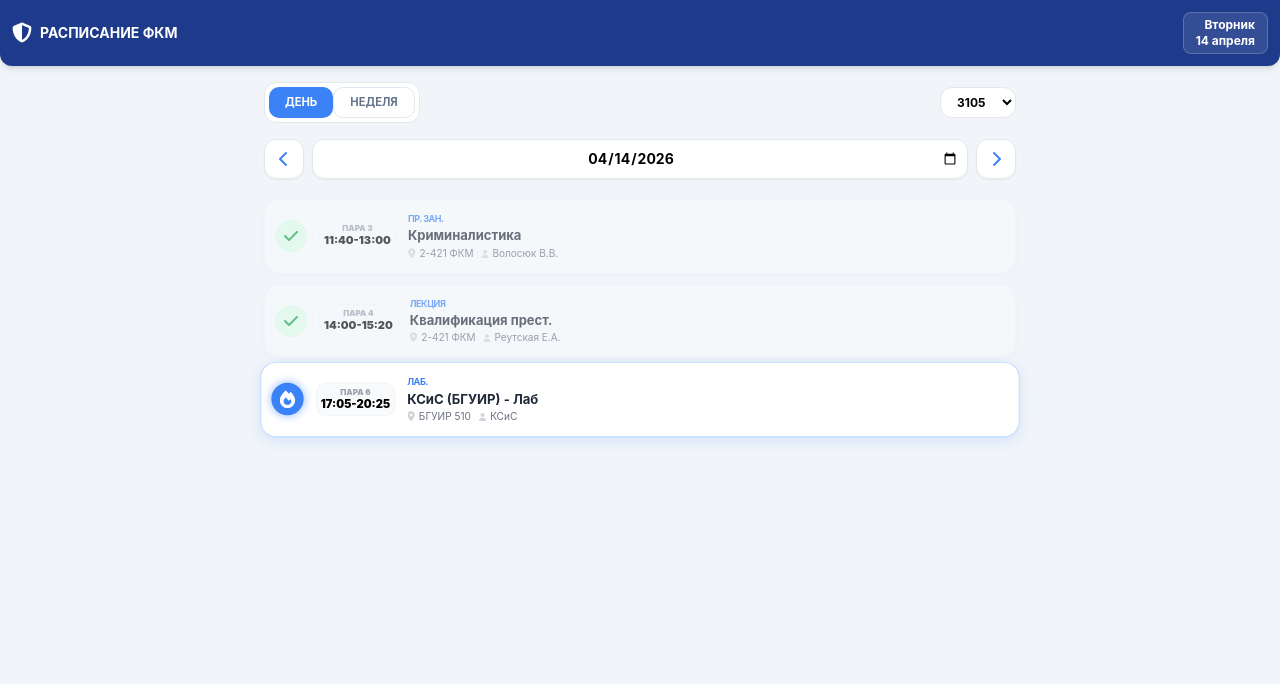
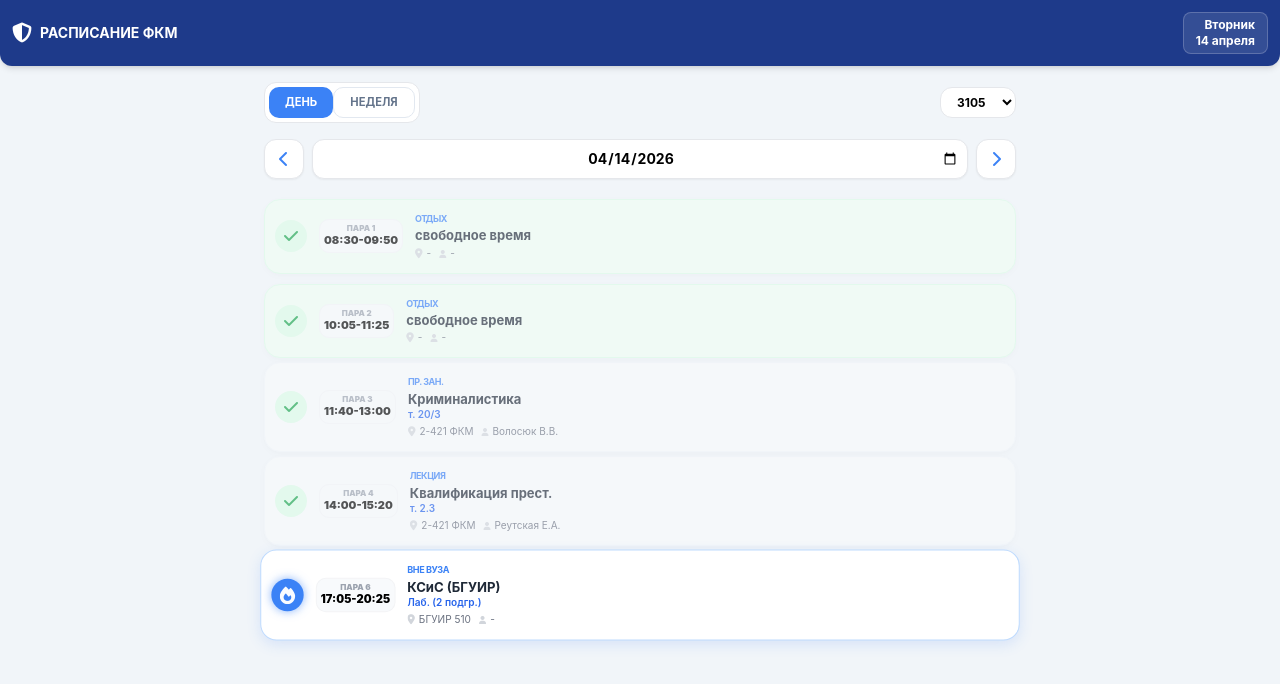
Before and after one commit to Very-Better-Man/schedule, a plain HTML site: page index.html in a window 1280 px wide. Drawn offline with nearby package versions, Linux system fonts and the light colour scheme.

Commit message:
index.html

```diff
--- a/index.html
+++ b/index.html
@@ -89,78 +89,96 @@
     <script>
         let viewMode = 'day';
 
+        // База данных с добавленными темами занятий и всеми явными форточками
         const lessons = [
-            // 13.04 - 18.04
-            { date: "2026-04-13", group: "3105", period: 1, time: "08:30-09:50", subject: "МПП", type: "Сем.", room: "2-421 ФКМ", teacher: "Озеров А.А." },
-            { date: "2026-04-13", group: "3105", period: 2, time: "10:05-11:25", subject: "ППФП", type: "Пр. зан.", room: "с/з МАШ", teacher: "Равко Р.В." },
-            { date: "2026-04-13", group: "3105", period: 3, time: "11:40-13:00", subject: "свободное время", type: "Отдых", room: "-", teacher: "-" },
-            { date: "2026-04-13", group: "3105", period: 4, time: "14:00-15:20", subject: "свободное время", type: "Отдых", room: "-", teacher: "-" },
-            { date: "2026-04-13", group: "3105", period: 6, time: "17:05-18:30", subject: "КСиС (БГУИР)", type: "Лекция", room: "БГУИР 510", teacher: "КСиС" },
+            // 13.04
+            { date: "2026-04-13", group: "3105", period: 1, time: "08:30-09:50", subject: "МПП", topic: "т. 21 ч. 2", type: "Сем.", room: "2-421 ФКМ", teacher: "Озеров А.А." },
+            { date: "2026-04-13", group: "3105", period: 2, time: "10:05-11:25", subject: "ППФП", topic: "т. 29.1", type: "Пр. зан.", room: "с/з МАШ", teacher: "Равко Р.В." },
+            { date: "2026-04-13", group: "3105", period: 3, time: "11:40-13:00", subject: "свободное время", topic: "", type: "Отдых", room: "-", teacher: "-" },
+            { date: "2026-04-13", group: "3105", period: 4, time: "14:00-15:20", subject: "свободное время", topic: "", type: "Отдых", room: "-", teacher: "-" },
+            { date: "2026-04-13", group: "3105", period: 6, time: "17:05-18:30", subject: "КСиС (БГУИР)", topic: "Лекция", type: "Вне вуза", room: "БГУИР 510", teacher: "-" },
 
-            { date: "2026-04-14", group: "3105", period: 3, time: "11:40-13:00", subject: "Криминалистика", type: "Пр. зан.", room: "2-421 ФКМ", teacher: "Волосюк В.В." },
-            { date: "2026-04-14", group: "3105", period: 4, time: "14:00-15:20", subject: "Квалификация прест.", type: "Лекция", room: "2-421 ФКМ", teacher: "Реутская Е.А." },
-            { date: "2026-04-14", group: "3105", period: 6, time: "17:05-20:25", subject: "КСиС (БГУИР) - Лаб", type: "Лаб.", room: "БГУИР 510", teacher: "КСиС" },
+            // 14.04 (Специально добавлены 1 и 2 пары, чтобы 3-я не была первой в списке)
+            { date: "2026-04-14", group: "3105", period: 1, time: "08:30-09:50", subject: "свободное время", topic: "", type: "Отдых", room: "-", teacher: "-" },
+            { date: "2026-04-14", group: "3105", period: 2, time: "10:05-11:25", subject: "свободное время", topic: "", type: "Отдых", room: "-", teacher: "-" },
+            { date: "2026-04-14", group: "3105", period: 3, time: "11:40-13:00", subject: "Криминалистика", topic: "т. 20/3", type: "Пр. зан.", room: "2-421 ФКМ", teacher: "Волосюк В.В." },
+            { date: "2026-04-14", group: "3105", period: 4, time: "14:00-15:20", subject: "Квалификация прест.", topic: "т. 2.3", type: "Лекция", room: "2-421 ФКМ", teacher: "Реутская Е.А." },
+            { date: "2026-04-14", group: "3105", period: 6, time: "17:05-20:25", subject: "КСиС (БГУИР)", topic: "Лаб. (2 подгр.)", type: "Вне вуза", room: "БГУИР 510", teacher: "-" },
 
-            { date: "2026-04-15", group: "3105", period: 1, time: "08:30-09:50", subject: "Криминалистика", type: "Пр. зан.", room: "2-417 ФКМ", teacher: "Волосюк В.В." },
-            { date: "2026-04-15", group: "3105", period: 2, time: "10:05-11:25", subject: "Гражданское право", type: "Лекция", room: "Л/з 2 МАШ", teacher: "Ефременко Е.М." },
-            { date: "2026-04-15", group: "3105", period: 3, time: "11:40-13:00", subject: "Гражданское право", type: "Лекция", room: "Л/з 2 МАШ", teacher: "Ефременко Е.М." },
-            { date: "2026-04-15", group: "3105", period: 4, time: "14:00-15:20", subject: "Гражданский процесс", type: "Лекция", room: "Л/з 2 МАШ", teacher: "Фицук Т.М." },
+            // 15.04
+            { date: "2026-04-15", group: "3105", period: 1, time: "08:30-09:50", subject: "Криминалистика", topic: "т. 21", type: "Пр. зан.", room: "2-417 ФКМ", teacher: "Волосюк В.В." },
+            { date: "2026-04-15", group: "3105", period: 2, time: "10:05-11:25", subject: "Гражданское право", topic: "т. 27.3", type: "Лекция", room: "Л/з 2 МАШ", teacher: "Ефременко Е.М." },
+            { date: "2026-04-15", group: "3105", period: 3, time: "11:40-13:00", subject: "Гражданское право", topic: "т. 27.4, 28", type: "Лекция", room: "Л/з 2 МАШ", teacher: "Ефременко Е.М." },
+            { date: "2026-04-15", group: "3105", period: 4, time: "14:00-15:20", subject: "Гражданский процесс", topic: "т. 34/2", type: "Лекция", room: "Л/з 2 МАШ", teacher: "Фицук Т.М." },
 
-            { date: "2026-04-16", group: "3105", period: 1, time: "08:30-09:50", subject: "Переезд", type: "Орг.", room: "222 ➔ 510 МАШ", teacher: "-" },
-            { date: "2026-04-16", group: "3105", period: 2, time: "10:05-11:25", subject: "ИОСД", type: "Пр. зан.", room: "222 МАШ", teacher: "Власюк А.В." },
-            { date: "2026-04-16", group: "3105", period: 3, time: "11:40-13:00", subject: "ИОСД", type: "Пр. зан.", room: "222 МАШ", teacher: "Власюк А.В." },
-            { date: "2026-04-16", group: "3105", period: 4, time: "14:00-15:20", subject: "Переезд", type: "Орг.", room: "222 ➔ 508 МАШ", teacher: "-" },
+            // 16.04
+            { date: "2026-04-16", group: "3105", period: 1, time: "08:30-09:50", subject: "Переезд", topic: "", type: "Орг.", room: "222 ➔ 510 МАШ", teacher: "-" },
+            { date: "2026-04-16", group: "3105", period: 2, time: "10:05-11:25", subject: "ИОСД", topic: "т. 2.6 (выездное)", type: "Пр. зан.", room: "222 МАШ", teacher: "Власюк А.В." },
+            { date: "2026-04-16", group: "3105", period: 3, time: "11:40-13:00", subject: "ИОСД", topic: "т. 2.6 (выездное)", type: "Пр. зан.", room: "222 МАШ", teacher: "Власюк А.В." },
+            { date: "2026-04-16", group: "3105", period: 4, time: "14:00-15:20", subject: "Переезд", topic: "", type: "Орг.", room: "222 ➔ 508 МАШ", teacher: "-" },
 
-            { date: "2026-04-17", group: "3105", period: 1, time: "08:30-09:50", subject: "свободное время", type: "Отдых", room: "-", teacher: "-" },
-            { date: "2026-04-17", group: "3105", period: 2, time: "10:05-11:25", subject: "МПП", type: "Пр. зан.", room: "2-421 ФКМ", teacher: "Озеров А.А." },
-            { date: "2026-04-17", group: "3105", period: 3, time: "11:40-13:00", subject: "ТСП*", type: "Лекция", room: "Л/з 2 МАШ", teacher: "Егоров Д.А.", secret: true },
-            { date: "2026-04-17", group: "3105", period: 4, time: "14:00-15:20", subject: "Криминалистика", type: "Лекция", room: "Л/з 2 МАШ", teacher: "Рубис А.С." },
+            // 17.04
+            { date: "2026-04-17", group: "3105", period: 1, time: "08:30-09:50", subject: "свободное время", topic: "", type: "Отдых", room: "-", teacher: "-" },
+            { date: "2026-04-17", group: "3105", period: 2, time: "10:05-11:25", subject: "МПП", topic: "т. 21", type: "Пр. зан.", room: "2-421 ФКМ", teacher: "Озеров А.А." },
+            { date: "2026-04-17", group: "3105", period: 3, time: "11:40-13:00", subject: "ТСП*", topic: "т. 3.1", type: "Лекция", room: "Л/з 2 МАШ", teacher: "Егоров Д.А.", secret: true },
+            { date: "2026-04-17", group: "3105", period: 4, time: "14:00-15:20", subject: "Криминалистика", topic: "т. 22/1", type: "Лекция", room: "Л/з 2 МАШ", teacher: "Рубис А.С." },
 
-            { date: "2026-04-18", group: "3105", period: 2, time: "10:05-11:25", subject: "Гражданский процесс", type: "Сем.", room: "2-421 ФКМ", teacher: "Фицук Т.М." },
-            { date: "2026-04-18", group: "3105", period: 3, time: "11:40-13:00", subject: "Гражданское право", type: "Сем.", room: "2-421 ФКМ", teacher: "Колбасин Д.А." },
+            // 18.04
+            { date: "2026-04-18", group: "3105", period: 1, time: "08:30-09:50", subject: "свободное время", topic: "", type: "Отдых", room: "-", teacher: "-" },
+            { date: "2026-04-18", group: "3105", period: 2, time: "10:05-11:25", subject: "Гражданский процесс", topic: "т. 34", type: "Сем.", room: "2-421 ФКМ", teacher: "Фицук Т.М." },
+            { date: "2026-04-18", group: "3105", period: 3, time: "11:40-13:00", subject: "Гражданское право (ч.2)", topic: "т. 27.1", type: "Сем.", room: "2-421 ФКМ", teacher: "Колбасин Д.А." },
 
-            // 20.04 - 25.04
-            { date: "2026-04-20", group: "3105", period: 1, time: "08:30-18:00", subject: "отпуск", type: "Отдых", room: "-", teacher: "-" },
-            { date: "2026-04-21", group: "3105", period: 1, time: "08:30-18:00", subject: "отпуск", type: "Отдых", room: "-", teacher: "-" },
-            { date: "2026-04-22", group: "3105", period: 1, time: "08:30-09:50", subject: "свободное время", type: "Отдых", room: "-", teacher: "-" },
-            { date: "2026-04-22", group: "3105", period: 2, time: "10:05-11:25", subject: "Гражд. пр. (ч.2)", type: "Сем.", room: "2-421 ФКМ", teacher: "Колбасин Д.А." },
-            { date: "2026-04-22", group: "3105", period: 3, time: "11:40-13:00", subject: "ОРД ОВД*", type: "Лекция", room: "Л/з 3 МАШ", teacher: "Мартынов А.О.", secret: true },
-            { date: "2026-04-22", group: "3105", period: 4, time: "14:00-15:20", subject: "ППФП", type: "Пр. зан.", room: "с/з МАШ", teacher: "Равко Р.В. и др." },
+            // 20.04 & 21.04
+            { date: "2026-04-20", group: "3105", period: 1, time: "08:30-18:00", subject: "отпуск", topic: "", type: "Отдых", room: "-", teacher: "-" },
+            { date: "2026-04-21", group: "3105", period: 1, time: "08:30-18:00", subject: "отпуск", topic: "", type: "Отдых", room: "-", teacher: "-" },
 
-            { date: "2026-04-23", group: "3105", period: 1, time: "08:30-09:50", subject: "ОРД ОВД*", type: "Пр. зан.", room: "237 МАШ", teacher: "Ковалик Б.В.", secret: true },
-            { date: "2026-04-23", group: "3105", period: 2, time: "10:05-11:25", subject: "Квал. прест-й", type: "Сем.", room: "2-421 ФКМ", teacher: "Сулимов М.А." },
-            { date: "2026-04-23", group: "3105", period: 3, time: "11:40-13:00", subject: "ППФП", type: "Пр. зан.", room: "с/з МАШ", teacher: "Равко Р.В. и др." },
-            { date: "2026-04-23", group: "3105", period: 4, time: "14:00-15:20", subject: "свободное время", type: "Отдых", room: "-", teacher: "-" },
+            // 22.04
+            { date: "2026-04-22", group: "3105", period: 1, time: "08:30-09:50", subject: "свободное время", topic: "", type: "Отдых", room: "-", teacher: "-" },
+            { date: "2026-04-22", group: "3105", period: 2, time: "10:05-11:25", subject: "Гражд. пр. (ч.2)", topic: "т. 27.2", type: "Сем.", room: "2-421 ФКМ", teacher: "Колбасин Д.А." },
+            { date: "2026-04-22", group: "3105", period: 3, time: "11:40-13:00", subject: "ОРД ОВД*", topic: "т. 30", type: "Лекция", room: "Л/з 3 МАШ", teacher: "Мартынов А.О.", secret: true },
+            { date: "2026-04-22", group: "3105", period: 4, time: "14:00-15:20", subject: "ППФП", topic: "т. 29.2", type: "Пр. зан.", room: "с/з МАШ", teacher: "Равко Р.В. и др." },
 
-            { date: "2026-04-24", group: "3105", period: 1, time: "08:30-09:50", subject: "Огневая подготовка", type: "Пр. зан.", room: "Тир МАШ", teacher: "Царь В.В." },
-            { date: "2026-04-24", group: "3105", period: 3, time: "11:40-13:00", subject: "ТСП*", type: "Пр. зан.", room: "228 МАШ", teacher: "Егоров Д.А.", secret: true },
-            { date: "2026-04-24", group: "3105", period: 4, time: "14:00-15:20", subject: "ТСП*", type: "Пр. зан.", room: "222 МАШ", teacher: "Денисевич М.В.", secret: true },
+            // 23.04
+            { date: "2026-04-23", group: "3105", period: 1, time: "08:30-09:50", subject: "ОРД ОВД*", topic: "т. 30/1", type: "Пр. зан.", room: "237 МАШ", teacher: "Ковалик Б.В.", secret: true },
+            { date: "2026-04-23", group: "3105", period: 2, time: "10:05-11:25", subject: "Квал. прест-й", topic: "т. 2.3.1", type: "Сем.", room: "2-421 ФКМ", teacher: "Сулимов М.А." },
+            { date: "2026-04-23", group: "3105", period: 3, time: "11:40-13:00", subject: "ППФП", topic: "т. 29.3", type: "Пр. зан.", room: "с/з МАШ", teacher: "Равко Р.В. и др." },
+            { date: "2026-04-23", group: "3105", period: 4, time: "14:00-15:20", subject: "свободное время", topic: "", type: "Отдых", room: "-", teacher: "-" },
 
-            { date: "2026-04-25", group: "3105", period: 1, time: "08:30-09:50", subject: "Криминалистика", type: "Лекция", room: "Л/з 3 МАШ", teacher: "Костюкевич Д.В." },
-            { date: "2026-04-25", group: "3105", period: 2, time: "10:05-11:25", subject: "Гражданский процесс", type: "Лекция", room: "Л/з 2 МАШ", teacher: "Фицук Т.М." },
-            { date: "2026-04-25", group: "3105", period: 3, time: "11:40-13:00", subject: "Гражданский процесс", type: "Лекция", room: "Л/з 2 МАШ", teacher: "Фицук Т.М." },
+            // 24.04
+            { date: "2026-04-24", group: "3105", period: 1, time: "08:30-09:50", subject: "Огневая подготовка", topic: "т. 27.3", type: "Пр. зан.", room: "Тир МАШ", teacher: "Царь В.В." },
+            { date: "2026-04-24", group: "3105", period: 2, time: "10:05-11:25", subject: "свободное время", topic: "", type: "Отдых", room: "-", teacher: "-" },
+            { date: "2026-04-24", group: "3105", period: 3, time: "11:40-13:00", subject: "ТСП*", topic: "т. 3.2", type: "Пр. зан.", room: "228 МАШ", teacher: "Егоров Д.А.", secret: true },
+            { date: "2026-04-24", group: "3105", period: 4, time: "14:00-15:20", subject: "ТСП*", topic: "т. 3.2", type: "Пр. зан.", room: "222 МАШ", teacher: "Денисевич М.В.", secret: true },
 
-            // 27.04 - 30.04
-            { date: "2026-04-27", group: "3105", period: 1, time: "08:30-09:50", subject: "Криминалистика", type: "Лекция", room: "Л/з 2 МАШ", teacher: "Костюкевич Д.В." },
-            { date: "2026-04-27", group: "3105", period: 2, time: "10:05-11:25", subject: "МПП (ч.1)", type: "Лекция", room: "Л/з 2 МАШ", teacher: "Бородич А.И." },
-            { date: "2026-04-27", group: "3105", period: 3, time: "11:40-13:00", subject: "МПП (ч.2)", type: "Лекция", room: "Л/з 2 МАШ", teacher: "Середа Р.А." },
-            { date: "2026-04-27", group: "3105", period: 4, time: "14:00-15:20", subject: "Крим-ка", type: "Пр. зан.", room: "2-421 ФКМ", teacher: "Волосюк В.В." },
+            // 25.04
+            { date: "2026-04-25", group: "3105", period: 1, time: "08:30-09:50", subject: "Криминалистика", topic: "т. 23", type: "Лекция", room: "Л/з 3 МАШ", teacher: "Костюкевич Д.В." },
+            { date: "2026-04-25", group: "3105", period: 2, time: "10:05-11:25", subject: "Гражданский процесс", topic: "т. 35-36/1", type: "Лекция", room: "Л/з 2 МАШ", teacher: "Фицук Т.М." },
+            { date: "2026-04-25", group: "3105", period: 3, time: "11:40-13:00", subject: "Гражданский процесс", topic: "т. 35-36/2", type: "Лекция", room: "Л/з 2 МАШ", teacher: "Фицук Т.М." },
 
-            { date: "2026-04-28", group: "3105", period: 1, time: "08:30-09:50", subject: "ППФП", type: "Пр. зан.", room: "с/з МАШ", teacher: "Равко Р.В." },
-            { date: "2026-04-28", group: "3105", period: 2, time: "10:05-11:25", subject: "Огневая подготовка", type: "Пр. зан.", room: "Тир МАШ", teacher: "Царь В.В." },
-            { date: "2026-04-28", group: "3105", period: 3, time: "11:40-13:00", subject: "Гражд. пр-с", type: "Сем.", room: "2-421 ФКМ", teacher: "Фицук Т.М." },
-            { date: "2026-04-28", group: "3105", period: 4, time: "14:00-15:20", subject: "ОРД ОВД*", type: "Пр. зан.", room: "222 МАШ", teacher: "Ковалик Б.В.", secret: true },
-            { date: "2026-04-28", group: "3105", period: 6, time: "17:05-20:25", subject: "КСиС (БГУИР)", type: "Лаб.", room: "БГУИР 510", teacher: "-" },
+            // 27.04
+            { date: "2026-04-27", group: "3105", period: 1, time: "08:30-09:50", subject: "Криминалистика", topic: "т. 25/1", type: "Лекция", room: "Л/з 2 МАШ", teacher: "Костюкевич Д.В." },
+            { date: "2026-04-27", group: "3105", period: 2, time: "10:05-11:25", subject: "МПП", topic: "т. 22 ч.1", type: "Лекция", room: "Л/з 2 МАШ", teacher: "Бородич А.И." },
+            { date: "2026-04-27", group: "3105", period: 3, time: "11:40-13:00", subject: "МПП", topic: "т. 22 ч.2", type: "Лекция", room: "Л/з 2 МАШ", teacher: "Середа Р.А." },
+            { date: "2026-04-27", group: "3105", period: 4, time: "14:00-15:20", subject: "Криминалистика", topic: "т. 22/2", type: "Пр. зан.", room: "2-421 ФКМ", teacher: "Волосюк В.В." },
 
-            { date: "2026-04-29", group: "3105", period: 1, time: "08:30-09:50", subject: "ППФП", type: "Пр. зан.", room: "спортгородок", teacher: "Равко Р.В." },
-            { date: "2026-04-29", group: "3105", period: 2, time: "10:05-11:25", subject: "Крим-ка", type: "Пр. зан.", room: "2-421 ФКМ", teacher: "Преп. 1.6" },
-            { date: "2026-04-29", group: "3105", period: 3, time: "11:40-13:00", subject: "ОРД ОВД*", type: "Пр. зан.", room: "222 МАШ", teacher: "Ковалик Б.В.", secret: true },
-            { date: "2026-04-29", group: "3105", period: 4, time: "14:00-15:20", subject: "Огневая подготовка", type: "Пр. зан.", room: "Тир МАШ", teacher: "Царь В.В." },
+            // 28.04
+            { date: "2026-04-28", group: "3105", period: 1, time: "08:30-09:50", subject: "ППФП", topic: "т. 29.4", type: "Пр. зан.", room: "с/з МАШ", teacher: "Равко Р.В." },
+            { date: "2026-04-28", group: "3105", period: 2, time: "10:05-11:25", subject: "Огневая подготовка", topic: "т. 27.4", type: "Пр. зан.", room: "Тир МАШ", teacher: "Царь В.В." },
+            { date: "2026-04-28", group: "3105", period: 3, time: "11:40-13:00", subject: "Гражд. пр-с", topic: "т. 35-36", type: "Сем.", room: "2-421 ФКМ", teacher: "Фицук Т.М." },
+            { date: "2026-04-28", group: "3105", period: 4, time: "14:00-15:20", subject: "ОРД ОВД*", topic: "т. 30/2", type: "Пр. зан.", room: "222 МАШ", teacher: "Ковалик Б.В.", secret: true },
+            { date: "2026-04-28", group: "3105", period: 6, time: "17:05-20:25", subject: "КСиС (БГУИР)", topic: "Лаб. (1 подгр.)", type: "Вне вуза", room: "БГУИР 510", teacher: "-" },
 
-            { date: "2026-04-30", group: "3105", period: 1, time: "08:30-09:50", subject: "ТСП*", type: "Пр. зан.", room: "228 МАШ", teacher: "Егоров Д.А.", secret: true },
-            { date: "2026-04-30", group: "3105", period: 2, time: "10:05-11:25", subject: "ТСП*", type: "Пр. зан.", room: "243 МАШ", teacher: "Денисевич М.В.", secret: true },
-            { date: "2026-04-30", group: "3105", period: 3, time: "11:40-13:00", subject: "ППФП", type: "Пр. зан.", room: "спортгородок", teacher: "Равко Р.В." },
-            { date: "2026-04-30", group: "3105", period: 4, time: "14:00-15:20", subject: "ИОСД", type: "Пр. зан.", room: "509/510 МАШ", teacher: "Ковалев/Власюк" }
+            // 29.04
+            { date: "2026-04-29", group: "3105", period: 1, time: "08:30-09:50", subject: "ППФП", topic: "т. 5.1", type: "Пр. зан.", room: "спортгородок", teacher: "Равко Р.В." },
+            { date: "2026-04-29", group: "3105", period: 2, time: "10:05-11:25", subject: "Криминалистика", topic: "т. 25/2", type: "Пр. зан.", room: "2-421 ФКМ", teacher: "Преп. 1.6" },
+            { date: "2026-04-29", group: "3105", period: 3, time: "11:40-13:00", subject: "ОРД ОВД*", topic: "т. 30/3", type: "Пр. зан.", room: "222 МАШ", teacher: "Ковалик Б.В.", secret: true },
+            { date: "2026-04-29", group: "3105", period: 4, time: "14:00-15:20", subject: "Огневая подготовка", topic: "т. 27.5.1", type: "Пр. зан.", room: "Тир МАШ", teacher: "Царь В.В." },
+
+            // 30.04
+            { date: "2026-04-30", group: "3105", period: 1, time: "08:30-09:50", subject: "ТСП*", topic: "т. 3.3", type: "Пр. зан.", room: "228 МАШ", teacher: "Егоров Д.А.", secret: true },
+            { date: "2026-04-30", group: "3105", period: 2, time: "10:05-11:25", subject: "ТСП*", topic: "т. 3.3", type: "Пр. зан.", room: "243 МАШ", teacher: "Денисевич М.В.", secret: true },
+            { date: "2026-04-30", group: "3105", period: 3, time: "11:40-13:00", subject: "ППФП", topic: "т. 5.2", type: "Пр. зан.", room: "спортгородок", teacher: "Равко Р.В." },
+            { date: "2026-04-30", group: "3105", period: 4, time: "14:00-15:20", subject: "ИОСД", topic: "т. 3.1", type: "Пр. зан.", room: "509 МАШ", teacher: "Ковалев Н.Н." }
         ];
 
         const daysOfWeek = ["Воскресенье", "Понедельник", "Вторник", "Среда", "Четверг", "Пятница", "Суббота"];
@@ -207,7 +225,6 @@
             filtered.forEach(item => {
                 const status = getTimeStatus(item.time, dateStr);
 
-                // Настройки кружочка
                 let circleBg = '';
                 let circleIcon = '';
                 let statusClass = '';
@@ -222,7 +239,6 @@
                     circleIcon = '<i class="fa-solid fa-check text-green-600"></i>';
                     statusClass = 'card-past';
                 } else {
-                    // Будущие пары и форточки
                     if (item.subject === "свободное время") { circleBg = 'bg-green-50'; circleIcon = '<i class="fa-solid fa-couch text-green-500 text-xs"></i>'; }
                     else if (item.subject === "отпуск") { circleBg = 'bg-yellow-50'; circleIcon = '<i class="fa-solid fa-umbrella-beach text-yellow-500 text-xs"></i>'; }
                     else if (item.subject === "Переезд") { circleBg = 'bg-orange-50'; circleIcon = '<i class="fa-solid fa-person-walking-luggage text-orange-500 text-xs"></i>'; }
@@ -250,6 +266,7 @@
                                 <span class="${item.secret ? 'text-red-500' : 'text-blue-500'}">${item.type}</span>
                             </div>
                             <h2 class="text-[13px] font-bold text-gray-800 truncate leading-tight">${item.subject}${item.secret ? '*' : ''}</h2>
+                            ${item.topic ? `<div class="text-[10px] text-blue-600 font-semibold mb-0.5 truncate">${item.topic}</div>` : ''}
                             <div class="flex items-center gap-2 text-[10px] text-gray-500 mt-0.5 truncate">
                                 <span><i class="fa-solid fa-location-dot mr-1 text-gray-300"></i>${item.room}</span>
                                 <span><i class="fa-solid fa-user mr-1 text-gray-300 text-[8px]"></i>${item.teacher}</span>
@@ -292,14 +309,15 @@
             }
         }
 
-        // Установка сегодня
+        // Авто-установка сегодняшней даты
         const today = new Date();
-        document.getElementById('datePicker').value = today.toISOString().split('T')[0];
+        const localDate = new Date(today.getTime() - (today.getTimezoneOffset() * 60000)).toISOString().split('T')[0];
+        document.getElementById('datePicker').value = localDate;
 
         document.getElementById('datePicker').addEventListener('change', updateUI);
         document.getElementById('groupSelect').addEventListener('change', updateUI);
 
-        setInterval(updateUI, 60000); // Обновление каждую минуту для огоньков
+        setInterval(updateUI, 60000);
         updateUI();
     </script>
 </body>
```
